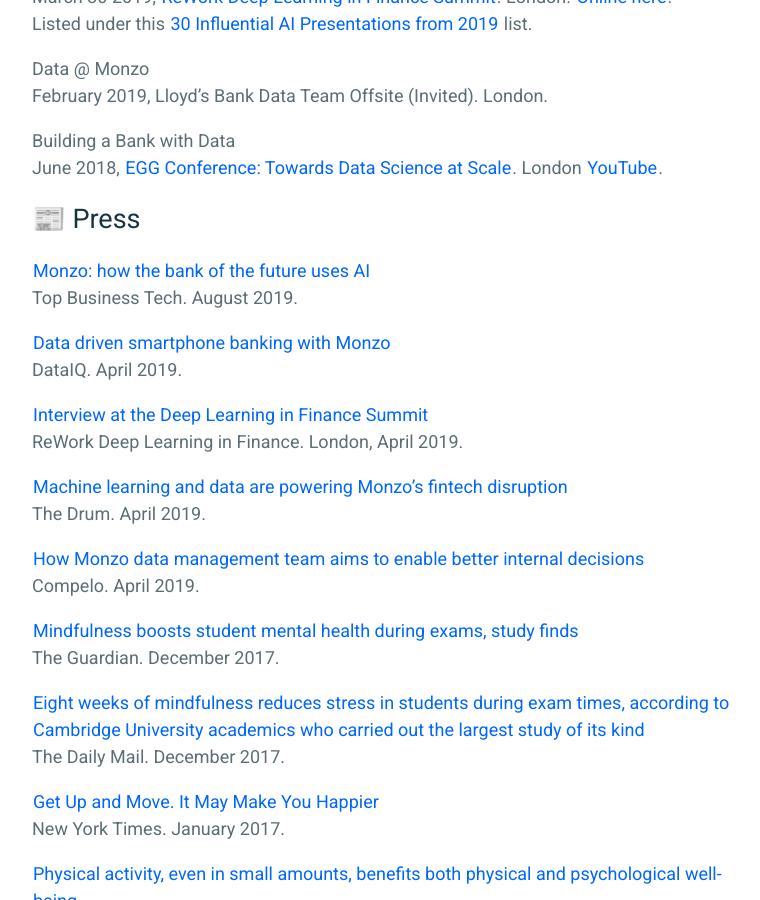
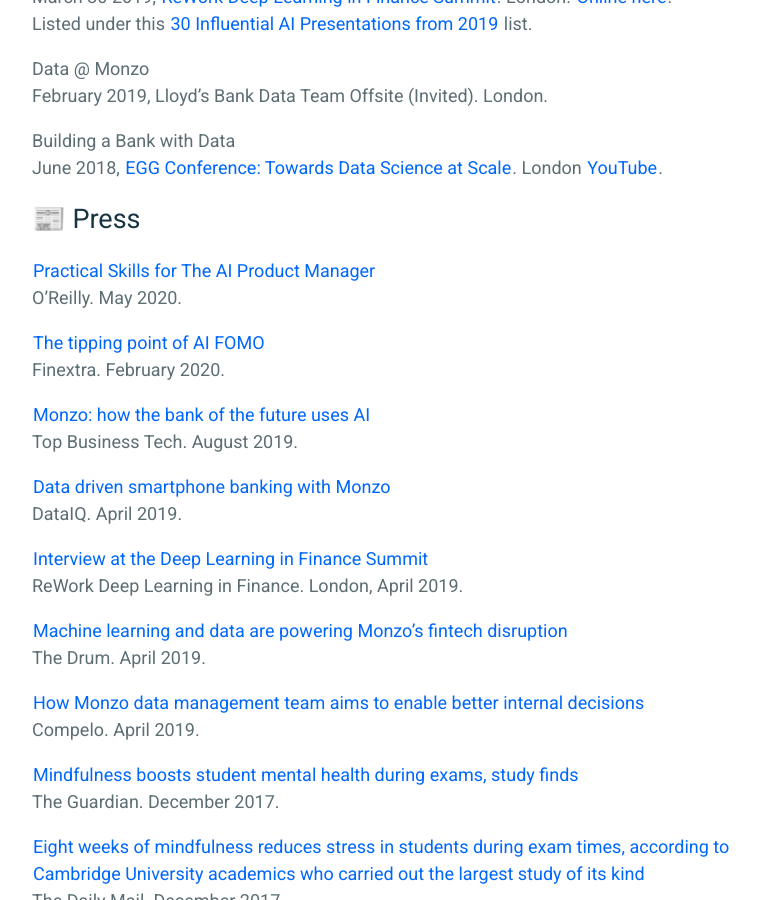
Before and after one commit to nlathia/nlathia.github.io, a Jekyll site: the page built from _pages/public.md, in a window 1280 px wide and 900 px high, scrolled down 847 px. Shown: the whole window, without its empty margins (258-1018 px from the left). Built offline with Jekyll 4.4.1, drawn with Linux system fonts in a browser that asks for light colours.

Commit message:
Update public.md

```diff
--- a/_pages/public.md
+++ b/_pages/public.md
@@ -32,6 +32,12 @@
 <br />June 2018, [EGG Conference: Towards Data Science at Scale](https://pages.dataiku.com/egg-uk-2018). London [YouTube](https://www.youtube.com/watch?v=hbNRxVR8LHA).
 
 # 📰 Press
+
+[Practical Skills for The AI Product Manager](https://www.oreilly.com/radar/practical-skills-for-the-ai-product-manager/)
+<br />O'Reilly. May 2020.
+
+[The tipping point of AI FOMO](https://www.finextra.com/the-long-read/17/the-tipping-point-of-ai-fomo)
+<br />Finextra. February 2020.
 
 [Monzo: how the bank of the future uses AI](https://tbtech.co/monzo-how-the-bank-of-the-future-uses-ai/)
 <br />Top Business Tech. August 2019.
```
